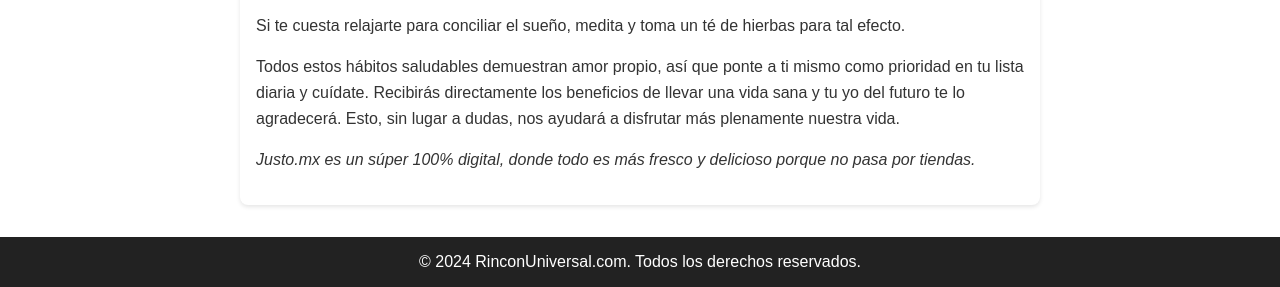
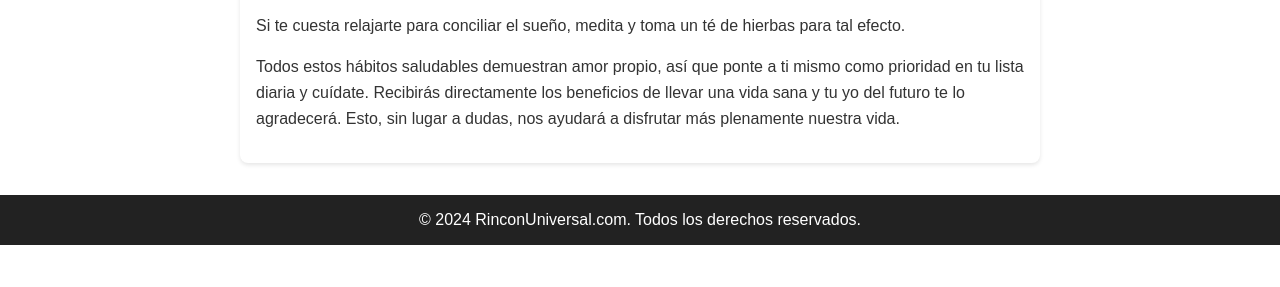
Before and after one commit to Bhernandezdamian/RinconUniversal.com, a plain HTML site: page 10 hábitos saludables que puedes poner en práctica hoy mismo.html in a window 1280 px wide. Shown: the part 4874-5161 px from the top of the page. After the commit the page ends 5119 px from the top, so only its background shows below. Drawn offline with Linux system fonts and the light colour scheme.

Commit message:
Commit inicial

```diff
--- a/10 hábitos saludables que puedes poner en práctica hoy mismo.html
+++ b/10 hábitos saludables que puedes poner en práctica hoy mismo.html
@@ -119,7 +119,6 @@
             <p>Si te cuesta relajarte para conciliar el sueño, medita y toma un té de hierbas para tal efecto.</p>
 
             <p>Todos estos hábitos saludables demuestran amor propio, así que ponte a ti mismo como prioridad en tu lista diaria y cuídate. Recibirás directamente los beneficios de llevar una vida sana y tu yo del futuro te lo agradecerá. Esto, sin lugar a dudas, nos ayudará a disfrutar más plenamente nuestra vida.</p>
-            <p><em>Justo.mx es un súper 100% digital, donde todo es más fresco y delicioso porque no pasa por tiendas.</em></p>
         </article>
     </main>
 
```
